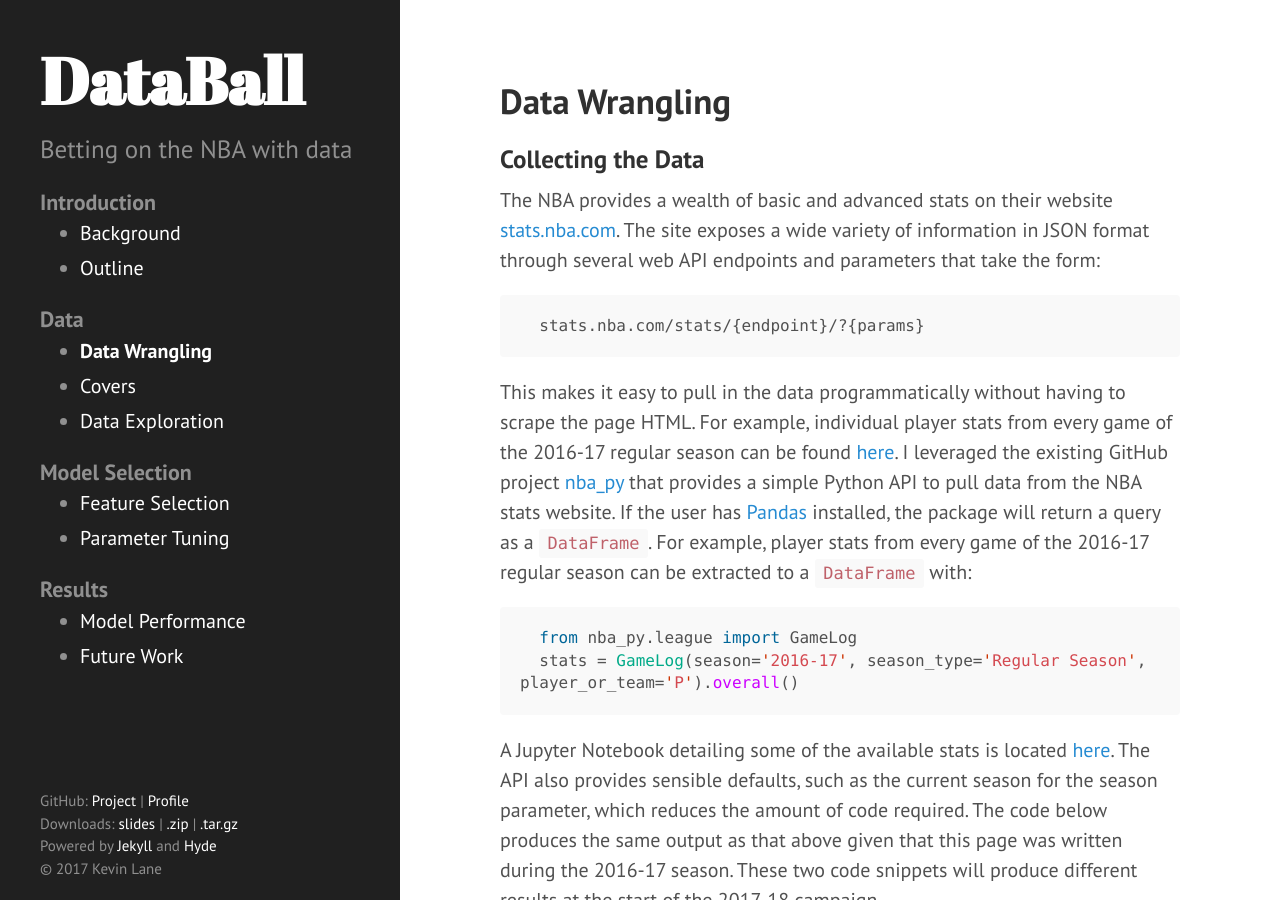
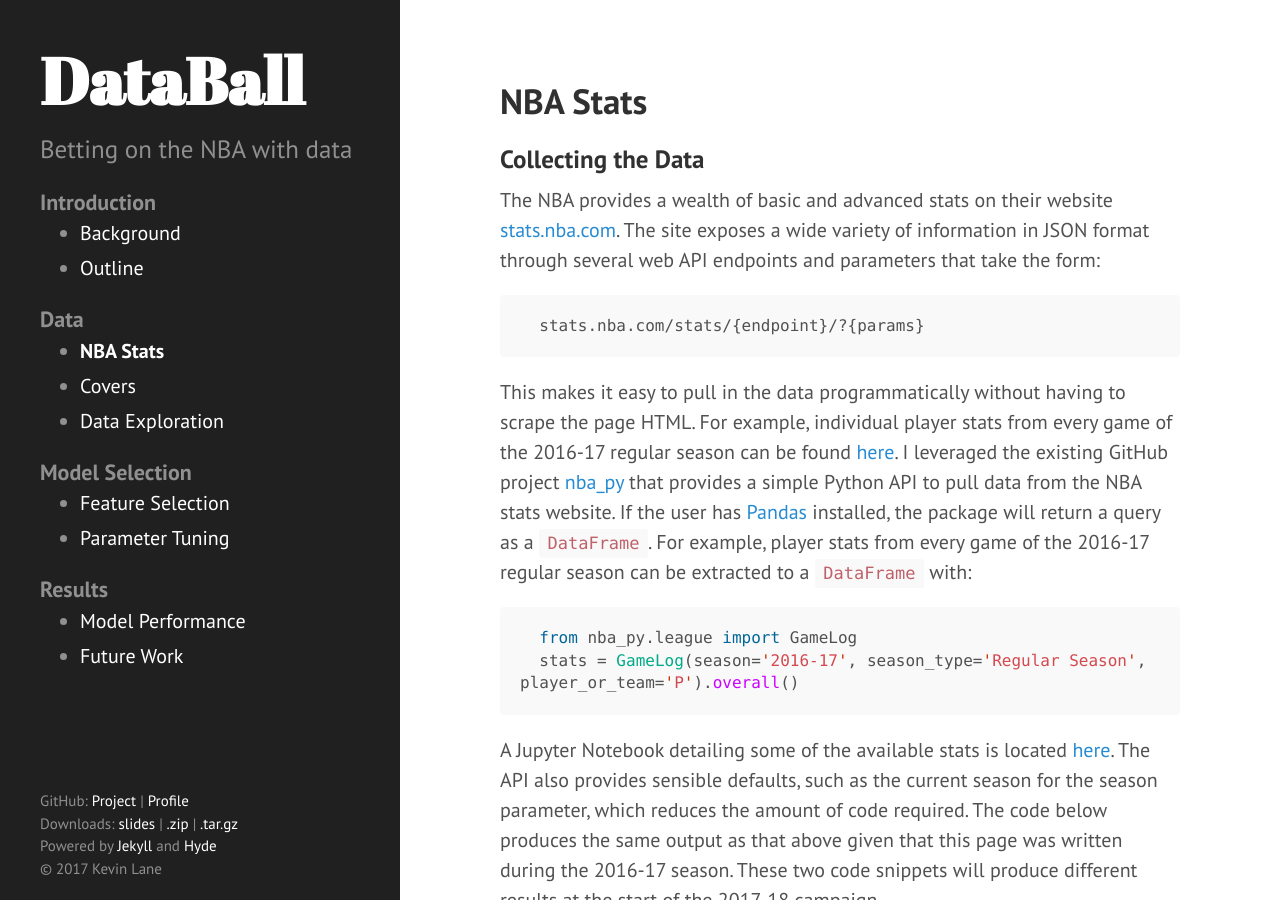
Before and after one commit to cedev935/databall-betting, a Jekyll site: the page built from docs/_pages/stats.md, in a window 1280 px wide and 900 px high. Built offline with Jekyll 4.4.1, drawn with Linux system fonts in a browser that asks for light colours; formulas are drawn with MathJax 3.

Commit message:
Modify stats page title and URL

```diff
--- a/docs/_data/navigation.yml
+++ b/docs/_data/navigation.yml
@@ -7,8 +7,8 @@
 
 - title: Data
   pages:
-  - title: Data Wrangling
-    url: /data/wrangling/
+  - title: NBA Stats
+    url: /data/stats/
   - title: Covers
     url: /data/covers/
   - title: Data Exploration
--- a/docs/_pages/stats.md
+++ b/docs/_pages/stats.md
@@ -1,7 +1,7 @@
 ---
 layout: page
-title: Data Wrangling
-permalink: /data/wrangling/
+title: NBA Stats
+permalink: /data/stats/
 ---
 
 ## Collecting the Data
```
